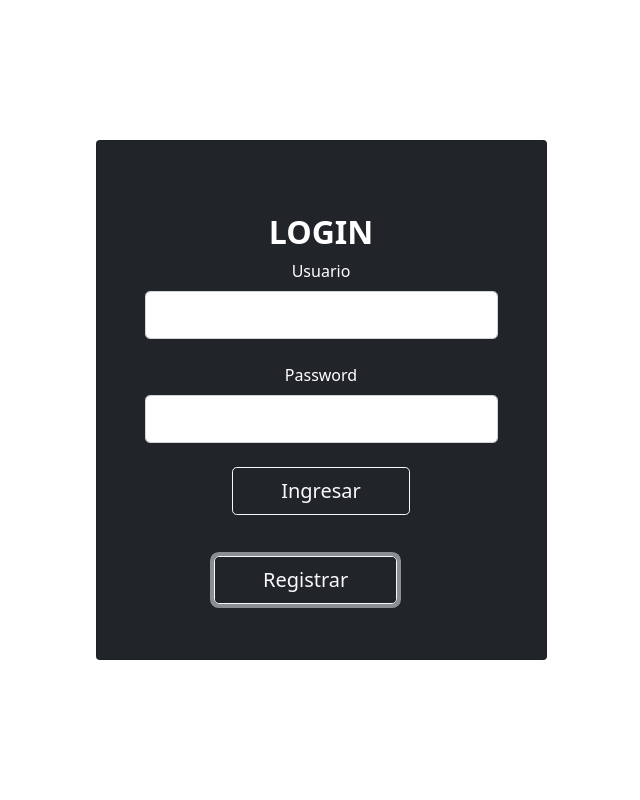
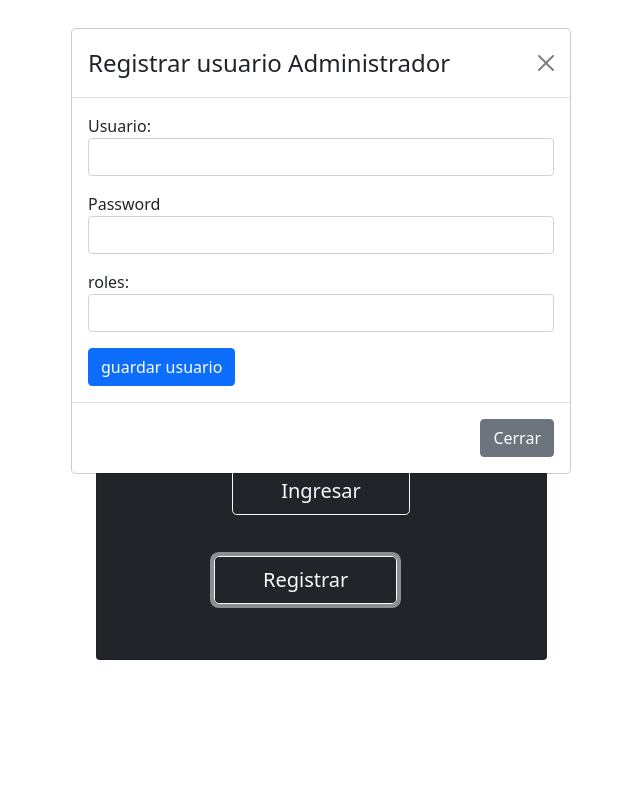
Before and after one commit to JuanOchandoArrevilla/gestionEmpresaERP, a React (Create React App) app: page / in a window 1280 px wide. Both pictures are taken after a click on the button "Registrar". Shown: the top 800 px of the page, without its empty margins (319-959 px from the left). Built offline with nearby package versions, Linux system fonts and the light colour scheme; no server answers.

Commit message:
registro con modal

```diff
--- a/src/App.js
+++ b/src/App.js
@@ -13,6 +13,8 @@ function App() {
 
   const [viviendas, setViviendas] = useState([]);
   const [iniciarSesion, setIniciarSesion] = useState(false);
+
+
 
   useEffect(() => {
     showAllviviendas()
--- a/src/components/Login.jsx
+++ b/src/components/Login.jsx
@@ -1,10 +1,9 @@
 import React, { useState } from "react";
 
-const Login = () => {
+const Login = ({ registroModal }) => {
 
-  const registro = () => {
 
-  }
+
 
   return (
     <>
@@ -12,36 +11,48 @@ const Login = () => {
         <div className="container py-5 h-100">
           <div className="row d-flex justify-content-center align-items-center h-100">
             <div className="col-12 col-md-8 col-lg-6 col-xl-5">
-        <div className="card bg-dark text-white" >
+              <div className="card bg-dark text-white">
                 <div className="card-body p-5 text-center">
-
                   <div className="mb-md-5 mt-md-4 pb-5">
-
                     <h2 className="fw-bold mb-2 text-uppercase">Login</h2>
-              {/* <p className="text-white-50 mb-5">Please enter your login and password!</p> */}
 
                     <div className="form-outline form-white mb-4">
-                <label className="form-label" for="typeEmailX">Usuario</label>
-                <input type="email" id="typeEmailX" className="form-control form-control-lg" />
+                      <label className="form-label" forHTML="typeEmailX">
+                        Usuario
+                      </label>
+                      <input
+                        type="email"
+                        id="typeEmailX"
+                        className="form-control form-control-lg"
+                      />
                     </div>
 
                     <div className="form-outline form-white mb-4">
-              <label className="form-label" for="typePasswordX">Password</label>
-                <input type="password" id="passwordX" className="form-control form-control-lg" />
+                      <label className="form-label" forHTML="typePasswordX">
+                        Password
+                      </label>
+                      <input
+                        type="password"
+                        id="passwordX"
+                        className="form-control form-control-lg"
+                      />
                     </div>
 
-              {/* <p className="small mb-5 pb-lg-2"><a className="text-white-50" href="#!">Forgot password?</a></p> */}
-
-              <button className="btn btn-outline-light btn-lg px-5" type="submit">Ingresar</button>
+                    <button
+                      className="btn btn-outline-light btn-lg px-5"
+                      type="submit"
+                    >
+                      Ingresar
+                    </button>
                     <div>
-              <button className="btn btn-outline-light btn-lg px-5 registe" onClick={() => registro()}>Registrar</button>
+                      <button
+                        className="btn btn-outline-light btn-lg px-5 registe"
+                        onClick={() => registroModal()}
+                      >
+                        Registrar
+                      </button>
                     </div>
                   </div>
-
-            {/* <div>
-              <p className="mb-0">Don't have an account? <a href="#!" className="text-white-50 fw-bold">Sign Up</a></p>
-            </div> */}
-
                 </div>
               </div>
             </div>
--- a/src/components/Registro.jsx
+++ b/src/components/Registro.jsx
@@ -1,21 +1,40 @@
-import React from "react";
+import React, { useState } from "react";
 import { Formik, Form, Field, ErrorMessage } from "formik";
 
-const Registro = () => {
+const Registro = ({ show, onHide }) => {
+  const [mostrarMensaje, setMostrarMensaje] = useState(false);
+
+  const cerrar3seg = () => {
+    onHide();
+  };
   return (
     <>
-      <div className="col-2">
-        <div className="card mt-3 bg-dark">
-          <div className="card-body ">
+      <div
+        id="myModal"
+        className="modal"
+        role="dialog"
+        style={show ? { display: "block" } : { display: "none" }}
+      >
+        <div className="modal-dialog">
+          <div className="modal-content">
+            <div className="modal-header">
+              <h4 className="modal-title">Registrar usuario Administrador</h4>
+              <button
+                type="button"
+                onClick={onHide}
+                className="btn-close"
+                data-bs-dismiss="modal"
+                aria-label="Close"
+              ></button>
+            </div>
+            <div className="modal-body">
               <Formik
-              initialValues=
-              {{
+                initialValues={{
                   usuario: "",
                   password: "",
                   roles: "",
                 }}
-              validate=
-              {(valores) => {
+                validate={(valores) => {
                   let errores = {};
 
                   if (!valores.usuario) {
@@ -31,17 +50,19 @@ const Registro = () => {
 
                   return errores;
                 }}
-              onSubmit=
-              {(valores, { resetForm }) => {
+                onSubmit={(valores, { resetForm }) => {
                   resetForm();
 
-                // console.log(JSON.stringify(valores));
+                  console.log(JSON.stringify(valores));
+                  setMostrarMensaje(true);
+                  setTimeout(() => cerrar3seg(), 3000);
                 }}
               >
                 {({ errors }) => (
                   <Form>
                     <div className="mb-3">
-                  <label className="form-label colorLetras">Usuario:</label>
+                      {/* <label className="form-label colorLetras">Usuario:</label> */}
+                      <div>Usuario:</div>
                       <Field
                         type="text"
                         className="form-control"
@@ -52,15 +73,17 @@ const Registro = () => {
                       <ErrorMessage
                         name="usuario"
                         component={() => (
-                      <div className="colorLetrasErroes">{errors.usuario}</div>
+                          <div className="colorLetrasErroes">
+                            {errors.usuario}
+                          </div>
                         )}
                       />
                     </div>
 
                     <div className="mb-3">
-                  <label className="form-label colorLetras">Password:</label>
+                      <div>Password</div>
                       <Field
-                    type="text"
+                        type="password"
                         className="form-control"
                         id="password"
                         name="password"
@@ -69,13 +92,15 @@ const Registro = () => {
                       <ErrorMessage
                         name="password"
                         component={() => (
-                      <div className="colorLetrasErroes">{errors.password}</div>
+                          <div className="colorLetrasErroes">
+                            {errors.password}
+                          </div>
                         )}
                       />
                     </div>
 
                     <div className="mb-3">
-                  <label className="form-label colorLetras">Roles:</label>
+                      <div>roles:</div>
                       <Field
                         type="text"
                         className="form-control"
@@ -86,13 +111,34 @@ const Registro = () => {
                       <ErrorMessage
                         name="roles"
                         component={() => (
-                      <div className="colorLetrasErroes">{errors.roles}</div>
+                          <div className="colorLetrasErroes">
+                            {errors.roles}
+                          </div>
                         )}
                       />
+                    </div>
+
+                    <div>
+                      {" "}
+                      {mostrarMensaje ? <p> usuario guardardo</p> : null}
+                      <button className="btn btn-primary" type="submit">
+                        guardar usuario
+                      </button>
                     </div>
                   </Form>
                 )}
               </Formik>
+            </div>
+            <div className="modal-footer">
+              <button
+                onClick={onHide}
+                type="button"
+                className="btn btn-secondary"
+                data-bs-dismiss="modal"
+              >
+                Cerrar
+              </button>
+            </div>
           </div>
         </div>
       </div>
--- a/src/pages/PaginaLogin.jsx
+++ b/src/pages/PaginaLogin.jsx
@@ -1,13 +1,23 @@
-import React from "react";
+import React,{useState} from "react";
 import "./css/PageLogin.css";
 import Login from "../components/Login";
 import Registro from "../components/Registro";
 
 const PaginaLogin = () => {
+
+
+  const [show,setShow] = useState(false);
+  const handleShow = () => setShow(true);
+  const handleClose = () => setShow(false);
+
+  const registroModal = () => {
+    handleShow();
+  }
+
   return (
     <>
-      <Login />
-      <Registro/>
+      <Login registroModal={registroModal}/>
+      <Registro show={show} onHide={handleClose} />
     </>
   );
 };
```
Lines whose indentation alone changed are shown as unchanged.
